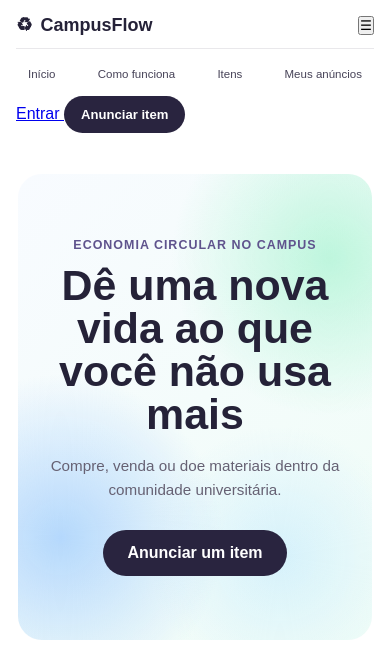
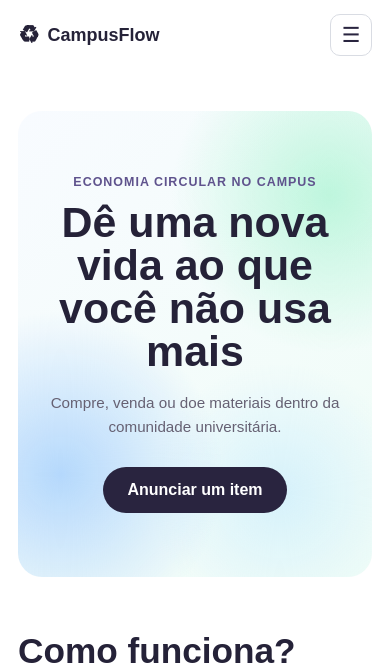
Before and after one commit to clara-paterno/CampusFlow-CircularEconomy, a Flask app: page / in a window 390 px wide. Shown: the top 669 px of the page. Run offline with Flask 3, Linux system fonts and the light colour scheme; data that the repository does not hold is empty.

Commit message:
style(ui): update header for auth and mobile navigation

```diff
--- a/static/css/style.css
+++ b/static/css/style.css
@@ -13,7 +13,10 @@ body {
     padding: 32px;
 }
 
-/* Cabeçalho principal */
+/* ==================================================
+   Cabeçalho principal
+================================================== */
+
 .cabecalho {
     position: sticky;
     top: 0;
@@ -21,58 +24,65 @@ body {
 
     width: 100%;
     max-width: 1500px;
-    min-height: 96px;
+    min-height: 78px;
 
     margin: 0 auto;
-    padding: 0 28px;
+    padding: 0 48px;
+
+    display: grid;
+    grid-template-columns: auto 1fr auto;
+    align-items: center;
+    gap: 40px;
 
     background-color: #ffffff;
 
     border-bottom: 1px solid transparent;
-
-    display: flex;
-    align-items: center;
-    justify-content: space-between;
 
     transition:
         border-color 0.2s ease,
         box-shadow 0.2s ease;
 }
+
 
 /* Aplicada pelo JavaScript durante a rolagem */
 .cabecalho.cabecalho-rolado {
     border-bottom-color: rgba(41, 36, 63, 0.14);
     border-radius: 0 0 28px 28px;
-    box-shadow: 0 4px 12px rgba(41, 36, 63, 0.06);
-}
-
-/* Logo do projeto */
+
+    box-shadow:
+        0 4px 12px rgba(41, 36, 63, 0.06);
+}
+
+/* Logo */
 .logo {
+    display: flex;
+    align-items: center;
+    gap: 8px;
+
     color: #252238;
-    text-decoration: none;
+
     font-size: 18px;
     font-weight: bold;
-
-    display: flex;
-    align-items: center;
-    gap: 8px;
+    text-decoration: none;
 }
 
 .logo-icone {
     font-size: 24px;
 }
 
-/* Menu central */
+/* Navegação */
 .menu {
     display: flex;
     align-items: center;
+    justify-content: center;
     gap: 32px;
 }
 
 .menu a {
     color: #474358;
+
+    font-size: 16px;
     text-decoration: none;
-    font-size: 16px;
 
     transition: color 0.2s ease;
 }
@@ -81,17 +91,59 @@ body {
     color: #5a97e1;
 }
 
-/* Botão de anunciar */
+/* Ações da conta */
+.acoes-cabecalho {
+    display: flex;
+    align-items: center;
+    gap: 12px;
+}
+
+/* Entrar / Sair */
+.botao-conta-secundario {
+    padding: 10px 16px;
+
+    color: #29243f;
+    background-color: #ffffff;
+
+    border: 1px solid #d9dce3;
+    border-radius: 10px;
+
+    font: inherit;
+    font-weight: 500;
+    text-decoration: none;
+
+    cursor: pointer;
+
+    box-shadow:
+        0 1px 3px rgba(41, 36, 63, 0.06);
+
+    transition:
+        background-color 0.2s ease,
+        border-color 0.2s ease,
+        transform 0.2s ease;
+}
+
+.botao-conta-secundario:hover {
+    background-color: #f7f7f9;
+    border-color: #c8cad2;
+
+    transform: translateY(-1px);
+}
+
+/* Botão anunciar */
 .botao-anunciar {
+    padding: 12px 22px;
+
+    color: #ffffff;
     background-color: #29243f;
-    color: #ffffff;
-
-    padding: 12px 22px;
+
     border-radius: 999px;
 
-    text-decoration: none;
     font-size: 14px;
     font-weight: bold;
+    text-decoration: none;
+
+    white-space: nowrap;
 
     transition:
         background-color 0.2s ease,
@@ -100,7 +152,13 @@ body {
 
 .botao-anunciar:hover {
     background-color: #5a97e1;
+
     transform: translateY(-3px);
+}
+
+/* Botão hambúrguer escondido no desktop */
+.botao-menu-mobile {
+    display: none;
 }
 
 /* Apenas para organizar temporariamente o conteúdo abaixo */
@@ -1476,71 +1534,102 @@ main {
         padding: 0;
     }
 
-    /* Cabeçalho mobile */
+   /* Cabeçalho mobile */
 .cabecalho {
-    display: grid;
-    grid-template-columns: minmax(0, 1fr) auto;
-    grid-template-areas:
-        "logo botao"
-        "navegacao navegacao";
-
-    align-items: center;
-    gap: 12px 16px;
-
-    width: 100%;
-    max-width: none;
-    min-height: auto;
-
-    padding: 14px 16px 10px;
+    min-height: 70px;
+    padding: 14px 18px;
+
+    grid-template-columns: 1fr auto;
+    gap: 0;
 
     border-radius: 0;
 }
 
-.cabecalho .logo-icone {
-    grid-area: logo;
-
-    min-width: 0;
-
-    font-size: 1.15rem;
-    white-space: nowrap;
-}
-
-.cabecalho .botao-anunciar {
-    grid-area: botao;
-
-    padding: 11px 17px;
-
-    font-size: 0.82rem;
-    white-space: nowrap;
-}
-
-.cabecalho nav {
-    grid-area: navegacao;
-
-    width: 100%;
-    padding: 10px 10px 2px;
-
-    display: grid;
-    grid-template-columns: repeat(4, auto);
-    align-items: center;
-    justify-content: space-between;
-    gap: 0;
-
-    border-top: 1px solid rgba(41, 36, 63, 0.1);
-}
-
-.cabecalho nav a {
+
+.cabecalho .logo {
+    justify-self: start;
+}
+
+
+.botao-menu-mobile {
+    width: 42px;
+    height: 42px;
+
     display: flex;
     align-items: center;
     justify-content: center;
 
-    min-height: 32px;
-    padding: 0 2px;
-
-    font-size: 0.72rem;
-    line-height: 1.2;
+    color: #29243f;
+    background-color: #ffffff;
+
+    border: 1px solid #d9dce3;
+    border-radius: 10px;
+
+    font: inherit;
+    font-size: 1.3rem;
+
+    cursor: pointer;
+}
+
+
+/* Menu fechado */
+.cabecalho .menu,
+.cabecalho .acoes-cabecalho {
+    display: none;
+}
+
+
+/* Navegação quando o menu está aberto */
+.cabecalho.menu-aberto .menu {
+    grid-column: 1 / -1;
+
+    width: 100%;
+    margin-top: 14px;
+    padding: 14px 0;
+
+    display: flex;
+    flex-direction: column;
+    align-items: stretch;
+    gap: 2px;
+
+    border-top: 1px solid rgba(41, 36, 63, 0.10);
+}
+
+
+.cabecalho.menu-aberto .menu a {
+    width: 100%;
+    padding: 11px 4px;
+
+    font-size: 0.9rem;
+    text-align: left;
+}
+
+
+/* Entrar/Sair + Anunciar */
+.cabecalho.menu-aberto .acoes-cabecalho {
+    grid-column: 1 / -1;
+
+    width: 100%;
+    padding-top: 14px;
+
+    display: flex;
+    align-items: center;
+    gap: 10px;
+
+    border-top: 1px solid rgba(41, 36, 63, 0.10);
+}
+
+
+.cabecalho.menu-aberto .botao-conta-secundario,
+.cabecalho.menu-aberto .botao-anunciar {
+    flex: 1;
+
     text-align: center;
-    white-space: nowrap;
+}
+
+
+.cabecalho.menu-aberto .botao-anunciar {
+    padding: 11px 14px;
 }
 
     /* Conteúdo principal */
@@ -1914,6 +2003,7 @@ main {
    Login e criação de conta
 ========================================================= */
 
+/*#region PAGINAS DE AUTENTICACAO*/
 .pagina-autenticacao {
     min-height: 100vh;
     margin: 0;
@@ -2223,3 +2313,4 @@ main {
     }
 
 }
+/*#endregion*/
```
